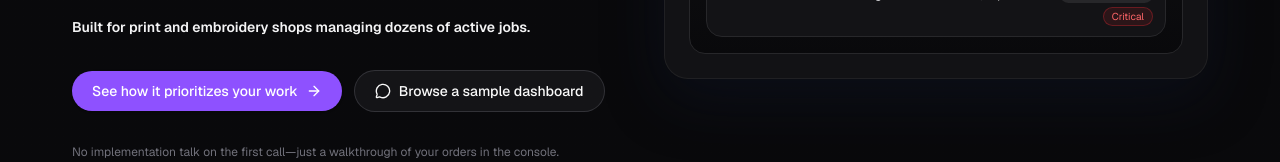
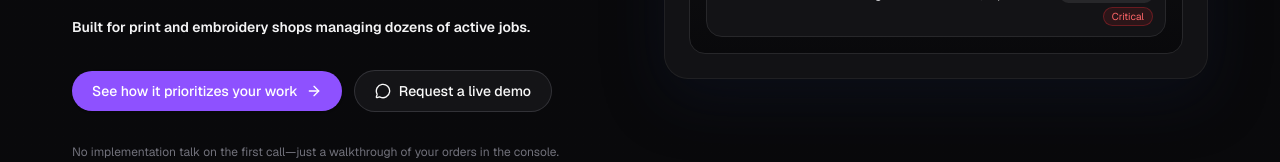
Before and after one commit to MichiasAsnake/synapto-landing, a Next.js app: page /synapto in a window 1280 px wide. Shown: the part 585-747 px from the top of the page. Built offline with nearby package versions, Linux system fonts and the light colour scheme.

Commit message:
update hero CTA to link to demo video

```diff
--- a/src/app/synapto/page.tsx
+++ b/src/app/synapto/page.tsx
@@ -20,7 +20,7 @@ const landingPage = {
     ],
     emphasis: "Built for print and embroidery shops managing dozens of active jobs.",
     primaryCta: "See how it prioritizes your work",
-    secondaryCta: "Browse a sample dashboard",
+    secondaryCta: "Request a live demo",
     screenshotLabel: "Shop overview console",
   },
   problem: {
@@ -155,9 +155,14 @@ const lightSectionBase =
 
 function PrimaryButton({ children, href }: { children: ReactNode; href?: string }) {
   if (href) {
+    const isExternal = href.startsWith("http") || href.startsWith("mailto");
     return (
       <Button asChild variant="default" size="default" className="gap-2 rounded-full">
-        <a href={href} target="_blank" rel="noopener noreferrer">
+        <a
+          href={href}
+          target={isExternal ? "_blank" : undefined}
+          rel={isExternal ? "noopener noreferrer" : undefined}
+        >
           {children}
           <ArrowRight className="h-4 w-4" aria-hidden="true" />
         </a>
@@ -174,6 +179,7 @@ function PrimaryButton({ children, href }: { children: ReactNode; href?: string
 
 function SecondaryButton({ children, href }: { children: ReactNode; href?: string }) {
   if (href) {
+    const isExternal = href.startsWith("http") || href.startsWith("mailto");
     return (
       <Button
         asChild
@@ -181,7 +187,13 @@ function SecondaryButton({ children, href }: { children: ReactNode; href?: strin
         size="default"
         className="gap-2 rounded-full border border-zinc-700/70"
       >
-        <a href={href}>{children}</a>
+        <a
+          href={href}
+          target={isExternal ? "_blank" : undefined}
+          rel={isExternal ? "noopener noreferrer" : undefined}
+        >
+          {children}
+        </a>
       </Button>
     );
   }
@@ -252,8 +264,8 @@ export default function LandingPage() {
               </div>
 
               <div className="flex flex-wrap items-center gap-3">
-                <PrimaryButton href="https://calendly.com/mickyasnake/30min">{landingPage.hero.primaryCta}</PrimaryButton>
-                <SecondaryButton href="/demo">
+                <PrimaryButton href="/demo">{landingPage.hero.primaryCta}</PrimaryButton>
+                <SecondaryButton href="https://calendly.com/mickyasnake/30min">
                   <MessageCircle className="h-4 w-4" aria-hidden="true" />
                   {landingPage.hero.secondaryCta}
                 </SecondaryButton>
```
